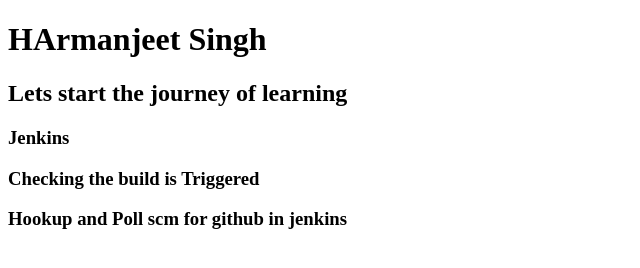
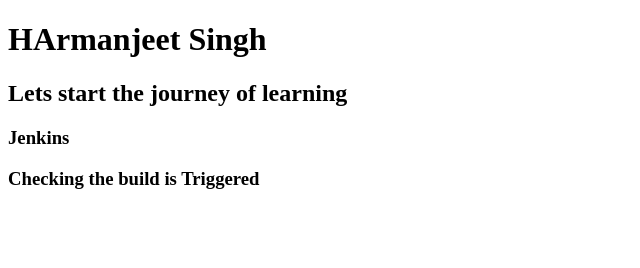
Before and after one commit to Harmanjeet3/VisualStudio, a plain HTML site: page index.html in a window 1280 px wide. Shown: the whole page, without its empty margins (0-640 px from the left). Drawn offline with Linux system fonts and the light colour scheme.

Commit message:
commit 7

```diff
--- a/index.html
+++ b/index.html
@@ -10,6 +10,6 @@
     <h2>Lets start the journey of learning</h2>
     <h3>Jenkins</h3>
     <h3>Checking the build is Triggered</h3>
-    <h3>Hookup and Poll scm for github in jenkins </h3>
+    <h3> </h3>
 </body>
 </html>
```
